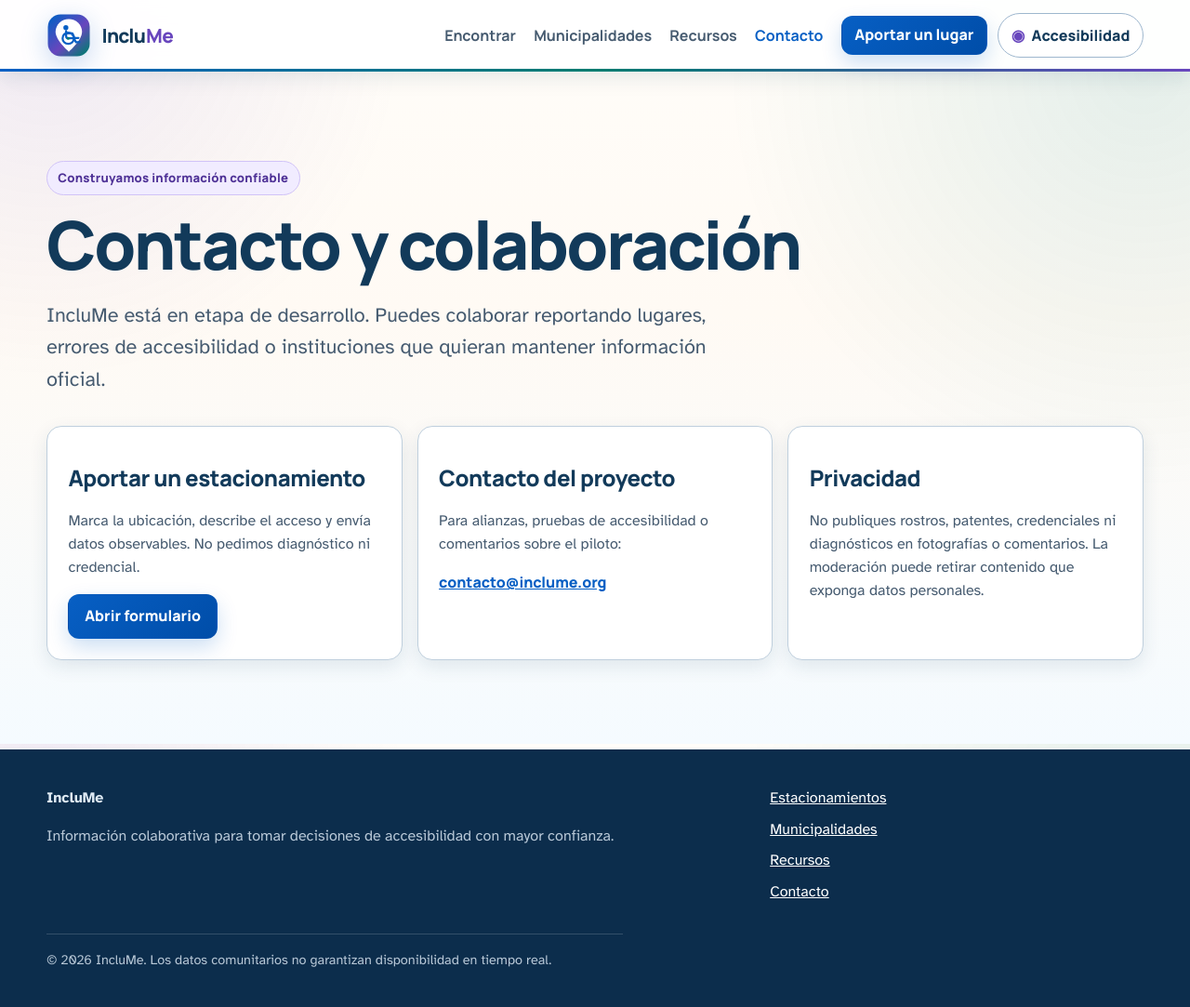
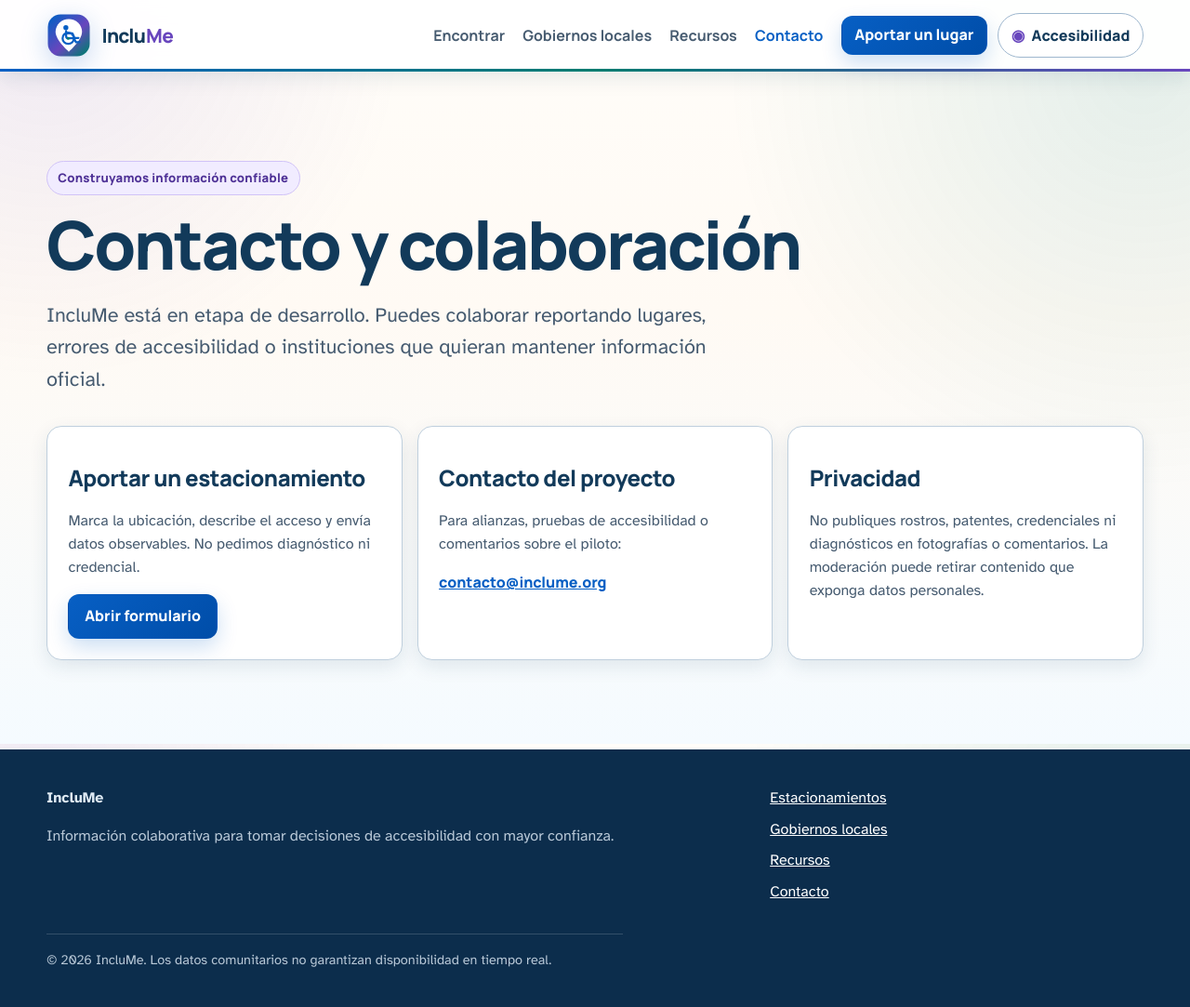
Before and after one commit to Crohnoz/IncluMe, a Django app: page /contact/ in a window 1280 px wide. Shown: the whole page at 93% size. Run offline with Django 5.2, Linux system fonts and the light colour scheme.

Commit message:
fix: avoid navigation text colliding with moderation search tests

```diff
--- a/templates/base.html
+++ b/templates/base.html
@@ -51,7 +51,7 @@
             <div class="site-header__actions">
                 <nav class="desktop-nav" aria-label="Navegación principal">
                     <a href="{% url 'parking' %}" {% if current_page == 'parking' %}aria-current="page"{% endif %}>Encontrar</a>
-                    <a href="{% url 'municipalities' %}" {% if current_page == 'municipalities' %}aria-current="page"{% endif %}>Municipalidades</a>
+                    <a href="{% url 'municipalities' %}" {% if current_page == 'municipalities' %}aria-current="page"{% endif %}>Gobiernos locales</a>
                     <a href="{% url 'resources' %}" {% if current_page == 'resources' %}aria-current="page"{% endif %}>Recursos</a>
                     <a href="{% url 'contact' %}" {% if current_page == 'contact' %}aria-current="page"{% endif %}>Contacto</a>
                     {% if request.user.is_staff %}
@@ -69,7 +69,7 @@
                     <summary>Menú</summary>
                     <nav aria-label="Navegación móvil">
                         <a href="{% url 'parking' %}">Encontrar estacionamiento</a>
-                        <a href="{% url 'municipalities' %}">Para municipalidades</a>
+                        <a href="{% url 'municipalities' %}">Para gobiernos locales</a>
                         <a href="{% url 'resources' %}">Recursos</a>
                         <a href="{% url 'contact' %}">Contacto</a>
                         {% if request.user.is_staff %}
@@ -103,7 +103,7 @@
             </div>
             <nav aria-label="Enlaces del pie de página">
                 <a href="{% url 'parking' %}">Estacionamientos</a>
-                <a href="{% url 'municipalities' %}">Municipalidades</a>
+                <a href="{% url 'municipalities' %}">Gobiernos locales</a>
                 <a href="{% url 'resources' %}">Recursos</a>
                 <a href="{% url 'contact' %}">Contacto</a>
             </nav>
```
